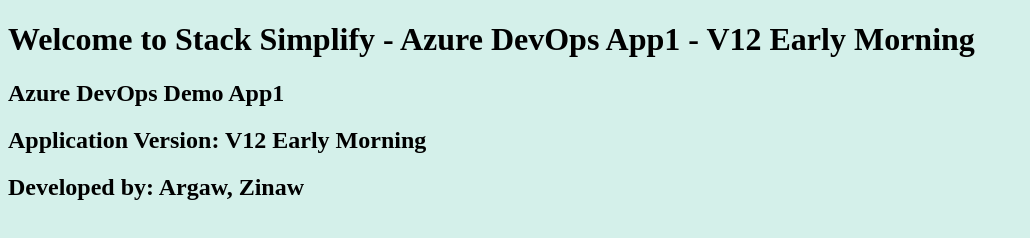
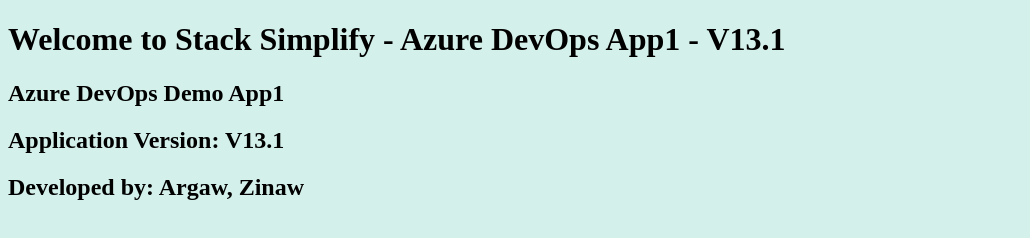
Before and after one commit to zinawargaw/azure-devops-github-acr-aks-app1, a plain HTML site: page index.html in a window 1280 px wide. Shown: the whole page, without its empty margins (0-1030 px from the left). Drawn offline with Linux system fonts and the light colour scheme.

Commit message:
V13.1 Commit

```diff
--- a/index.html
+++ b/index.html
@@ -1,9 +1,9 @@
 <!DOCTYPE html>
 <html>
    <body style="background-color:rgb(212, 240, 234);">
-      <h1>Welcome to Stack Simplify - Azure DevOps App1 - V12 Early Morning</h1>
+      <h1>Welcome to Stack Simplify - Azure DevOps App1 - V13.1</h1>
       <h2>Azure DevOps Demo App1</h2>
-      <h2>Application Version: V12 Early Morning</h2>
+      <h2>Application Version: V13.1</h2>
       <h2>Developed by: Argaw, Zinaw</h2>
    </body>
 </html>
```
